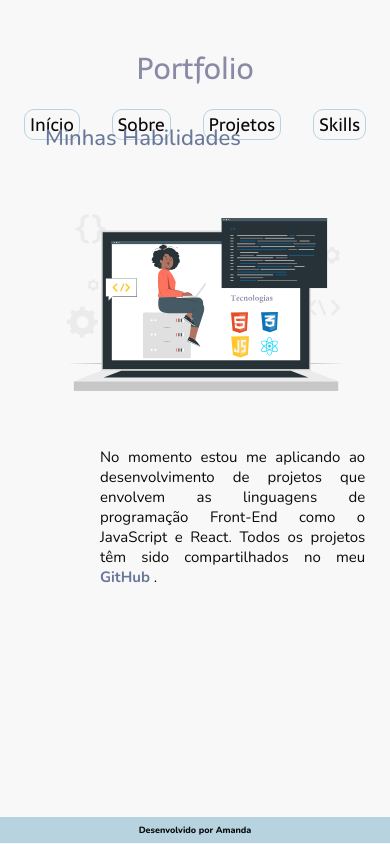
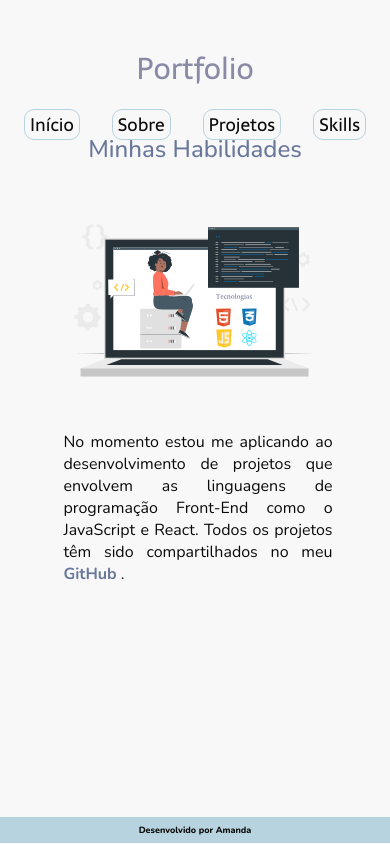
Before and after one commit to amandaresende/portfolio, a React (Create React App) app: page /skills in a window 390 px wide. Built offline with nearby package versions, Linux system fonts and the light colour scheme.

Commit message:
Fix: Ajustes no layout responsivo

```diff
--- a/src/views/About/About.css
+++ b/src/views/About/About.css
@@ -185,32 +185,36 @@
     display:flex;
     flex-direction: column;
     justify-content: space-between;
-    width: 45%;
+    width: 100%;
     align-items: center;
     margin-left: 50px;
     margin-right: 50px;
   }
   .text-about{
-   display: flex
+
+   display: flex;
+   margin: inherit;
+   right: 15px;
   }
   .btn{
     align-items: center;
     margin-top: center;
     border-radius: 15px;
-    padding: 5px 15px;
+    padding: 9px 19px;
     font-size: 10px;
   }
   .text-about-about{
     width: 100%;
-
+    margin-top: 40px;
     font-size: 14px;
+    margin-bottom: 25px;
 
   }
   .img-about{
     display:flex;
    margin-top: 15px;
-    width:100%;
-    size: 15px;
+    width:20%;
+    size: 50%;
 
   }
 
--- a/src/views/Home/Home.css
+++ b/src/views/Home/Home.css
@@ -79,3 +79,25 @@
     font-size: 23px;
   }
 }
+@media screen and (max-width: 480px){
+  .home{
+    width: 100%;
+  }
+  .img-home{
+    padding-bottom: 15%;
+    width: 60%;
+
+  }
+  .third-text{
+    font-size: 20px;
+  }
+  .text-typing{
+    position: center;
+    font-size: 22px;
+    padding-top:3px;
+  }
+  .first-text{
+    font-size: 21px;
+    margin-left: 25px;
+  }
+}
--- a/src/views/Skills/Skills.css
+++ b/src/views/Skills/Skills.css
@@ -74,3 +74,24 @@ a{
     text-align: justify;
   }
 }
+@media screen and (max-width: 480px){
+  .icon-skills{
+    width: 69%;
+  }
+  .first-text-skill{
+    align-items: center;
+    text-align: center;
+    padding-top: 40px;
+    font-size: 24px;
+  }
+  .text-skills-skills{
+    width: 100%;
+    font-size:16px;
+    align-items: center;
+    margin-left: 3px;
+  }
+  .skills{
+    align-items: center;
+    width: 100%;
+  }
+}
```
